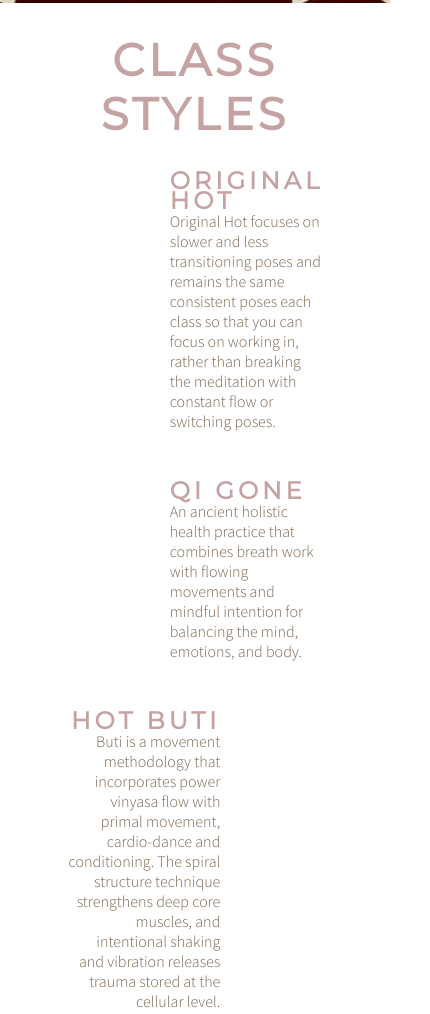
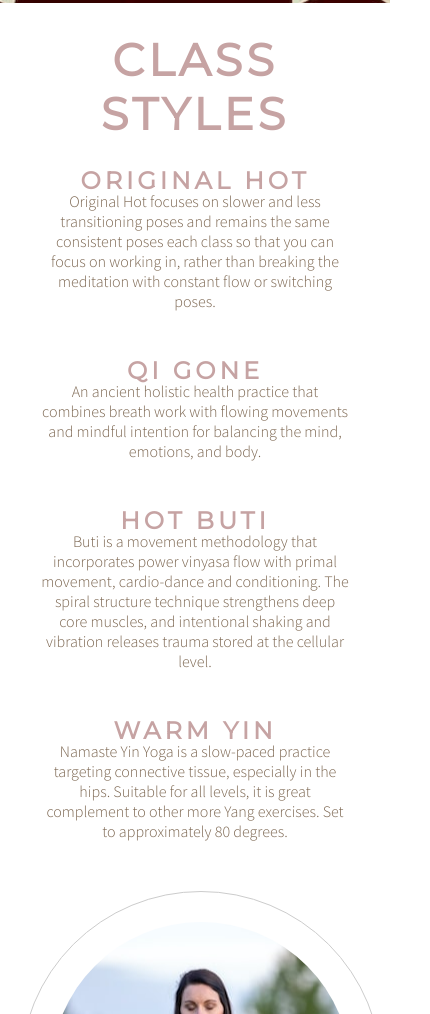
Before and after one commit to brencoding1/BRENDAN-YOGA-2023-FINAL, a plain HTML site: page index.html in a window 390 px wide. Shown: the part 792-1806 px from the top of the page, 430 px wide, since content can reach past the window. Drawn offline with Linux system fonts and the light colour scheme.

Commit message:
add style for class styles section on mobile devices

```diff
--- a/assets/css/style.css
+++ b/assets/css/style.css
@@ -294,4 +294,28 @@
         margin-bottom: 20px;
         line-height: 25px;
     }
+
+    #cover-text {
+        left: 0;
+    }
+
+    #class-styles {
+        width: 90%;
+        height: 1200px;
+        margin: 0 auto;
+    }
+
+    .left-about-heading, .right-about-heading {
+        width: inherit;
+    }
+
+    .left-about-heading h2, .right-about-heading h2 {
+        width: 100%;
+        text-align: center;
+    }
+
+    .left-about-heading p, .right-about-heading p {
+        text-align: center;
+        padding: 0 20px;
+    }
 }
```
